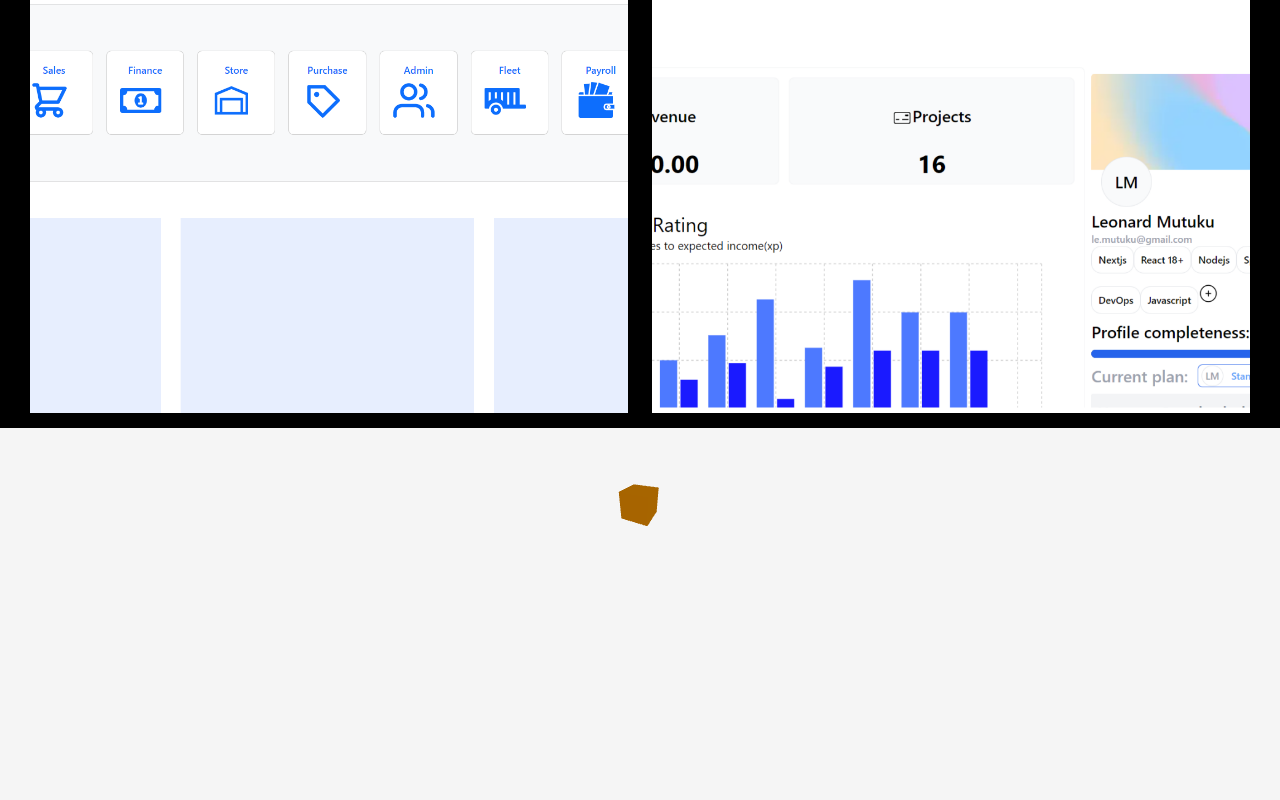
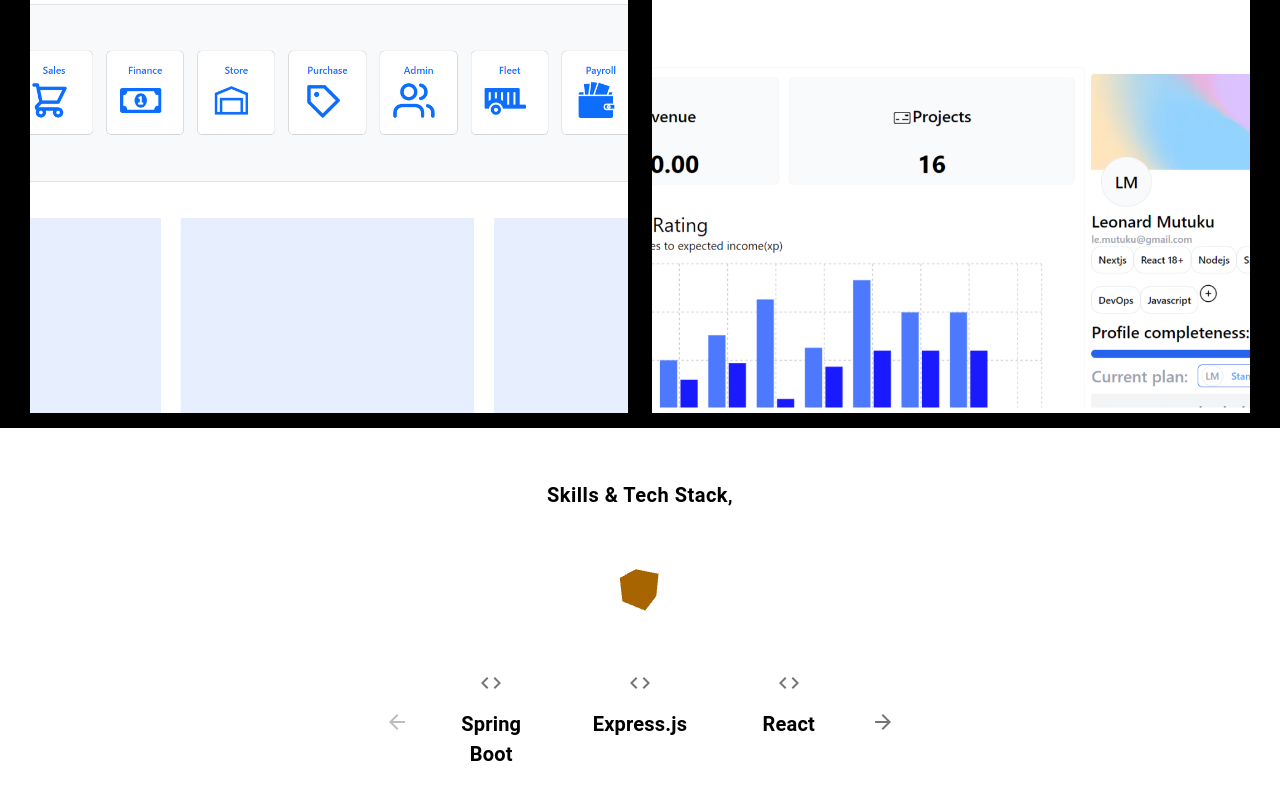
Before and after one commit to leo-mutuku/profile, a React (Vite) app: page / in a window 1280 px wide. Shown: the part 2176-2976 px from the top of the page. Before the commit the page ends 2754 px from the top, so only its background shows below. Built offline with nearby package versions, Linux system fonts and the light colour scheme.

Commit message:
update skills

```diff
--- a/package.json
+++ b/package.json
@@ -14,6 +14,7 @@
     "@emotion/styled": "^11.13.0",
     "@mui/icons-material": "^5.16.7",
     "@mui/material": "^5.16.7",
+    "@react-three/drei": "^9.111.4",
     "@react-three/fiber": "^8.17.6",
     "@reduxjs/toolkit": "^2.2.7",
     "chart.js": "^4.4.4",
--- a/src/App.tsx
+++ b/src/App.tsx
@@ -3,6 +3,7 @@ import { useState, lazy } from "react";
 import CustomSuspense from "./components/CustomSuspense";
 import ProjectsPage from "./pages/projectspage";
 import BasicCanvas from "./components/threejs";
+import SkillList from "./pages/homepage/SkillsPage";
 
 // Lazy load the HomePage component
 const AppBarComponent = lazy(() => import("./components/appbar"));
@@ -77,7 +78,33 @@ function App() {
           <ProjectsPage themeValue={theme} />
         </CustomSuspense>
         <CustomSuspense>
-          <BasicCanvas />
+          <Box
+            sx={{
+              display: "flex",
+              justifyContent: "center",
+              alignItems: "center",
+              minHeight: "30vh",
+              backgroundColor: "white",
+              padding: "50px",
+            }}
+          >
+            <Typography
+              variant="h6"
+              sx={{
+                color: "black",
+                textAlign: "center",
+                maxWidth: "800px",
+                lineHeight: 1.75,
+                fontFamily: "'Roboto', sans-serif",
+                fontSize: { xs: "1rem", md: "1.25rem" }, // Adjust font size for mobile and larger screens
+                letterSpacing: "0.5px",
+              }}
+            >
+              <strong>Skills & Tech Stack</strong>,
+              <BasicCanvas />
+              <SkillList />
+            </Typography>
+          </Box>
         </CustomSuspense>
 
         {/* Mentorsship */}
--- /dev/null
+++ b/src/components/atheletecanvas/AthleteCanvas.tsx
@@ -0,0 +1,29 @@
+import { useRef } from "react";
+import { Canvas, useFrame } from "@react-three/fiber";
+import { useGLTF } from "@react-three/drei";
+import * as THREE from "three";
+
+function RunningAthlete() {
+  const modelRef = useRef<THREE.Group>(null);
+  const { scene } = useGLTF("/path/to/your/running-athlete.glb");
+
+  useFrame(() => {
+    if (modelRef.current) {
+      modelRef.current.rotation.y += 0.01; // Rotate the model
+    }
+  });
+
+  return <primitive ref={modelRef} object={scene} scale={2} />;
+}
+
+function AthleteCanvas() {
+  return (
+    <Canvas>
+      <ambientLight />
+      <pointLight position={[10, 10, 10]} />
+      <RunningAthlete />
+    </Canvas>
+  );
+}
+
+export default AthleteCanvas;
--- /dev/null
+++ b/src/components/atheletecanvas/index.ts
@@ -0,0 +1,3 @@
+import AthleteCanvas from "./AthleteCanvas";
+
+export default AthleteCanvas;
--- /dev/null
+++ b/src/pages/homepage/SkillsPage/SkillsList.tsx
@@ -0,0 +1,110 @@
+import { useState } from "react";
+import {
+  List,
+  ListItem,
+  ListItemIcon,
+  ListItemText,
+  IconButton,
+} from "@mui/material";
+import CodeIcon from "@mui/icons-material/Code";
+import GitHubIcon from "@mui/icons-material/GitHub";
+import CloudIcon from "@mui/icons-material/Cloud";
+import ArrowBackIcon from "@mui/icons-material/ArrowBack";
+import ArrowForwardIcon from "@mui/icons-material/ArrowForward";
+
+const skills = [
+  { name: "Spring Boot", icon: <CodeIcon /> },
+  { name: "Express.js", icon: <CodeIcon /> },
+  { name: "React", icon: <CodeIcon /> },
+  { name: "Angular", icon: <CodeIcon /> },
+  { name: "Vue.js", icon: <CodeIcon /> },
+  { name: "Git", icon: <GitHubIcon /> },
+  { name: "DevOps", icon: <CloudIcon /> },
+  { name: "AWS", icon: <CloudIcon /> },
+];
+
+function SkillList() {
+  const [startIndex, setStartIndex] = useState(0);
+  const itemsToShow = window.innerWidth < 600 ? 1 : 3; // Show 1 item on mobile, 3 items on desktop
+
+  const handlePrev = () => {
+    setStartIndex((prev) => Math.max(prev - itemsToShow, 0));
+  };
+
+  const handleNext = () => {
+    setStartIndex((prev) =>
+      Math.min(prev + itemsToShow, skills.length - itemsToShow)
+    );
+  };
+
+  return (
+    <div
+      style={{
+        display: "flex",
+        alignItems: "center",
+        width: "100%",
+        overflow: "hidden",
+      }}
+    >
+      <IconButton
+        onClick={handlePrev}
+        disabled={startIndex === 0}
+        style={{ marginRight: "10px" }}
+      >
+        <ArrowBackIcon />
+      </IconButton>
+      <div style={{ flex: 1, overflowX: "auto" }}>
+        <List
+          style={{
+            display: "flex",
+            flexDirection: "row",
+            padding: 0,
+            margin: 0,
+            gap: "20px", // Space between items
+          }}
+        >
+          {skills
+            .slice(startIndex, startIndex + itemsToShow)
+            .map((skill, index) => (
+              <ListItem
+                key={index}
+                style={{
+                  display: "flex",
+                  flexDirection: "column",
+                  alignItems: "center",
+                  minWidth: "120px", // Adjust width for responsive design
+                }}
+              >
+                <ListItemIcon
+                  style={{
+                    minWidth: "0", // Remove minWidth to center icon correctly
+                    fontSize: "3rem", // Larger icons
+                    marginBottom: "10px", // Space between icon and text
+                  }}
+                >
+                  {skill.icon}
+                </ListItemIcon>
+                <ListItemText
+                  primary={skill.name}
+                  primaryTypographyProps={{
+                    fontSize: "1.25rem", // Larger font size
+                    fontWeight: "bold", // Bold text
+                    textAlign: "center", // Center text
+                  }}
+                />
+              </ListItem>
+            ))}
+        </List>
+      </div>
+      <IconButton
+        onClick={handleNext}
+        disabled={startIndex >= skills.length - itemsToShow}
+        style={{ marginLeft: "10px" }}
+      >
+        <ArrowForwardIcon />
+      </IconButton>
+    </div>
+  );
+}
+
+export default SkillList;
--- /dev/null
+++ b/src/pages/homepage/SkillsPage/index.ts
@@ -0,0 +1,3 @@
+import SkillList from "./SkillsList";
+
+export default SkillList;
```
Also changed, not shown: 1 other file (tests, documents, lock files or other folders).
